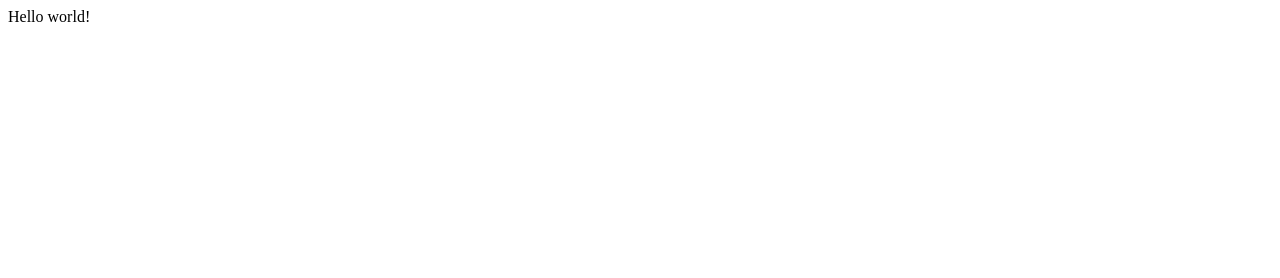
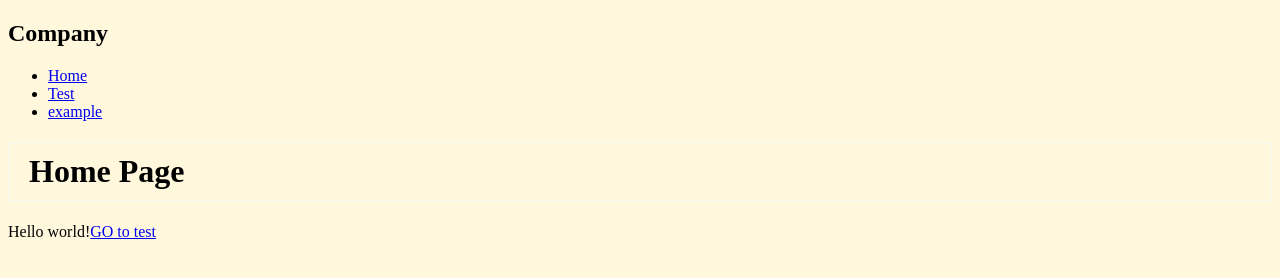
Before and after one commit to nhemnt/gatsby-practice, a Gatsby site: page / in a window 1280 px wide. Built offline with nearby package versions, Linux system fonts and the light colour scheme; Gatsby itself is replaced by a stand-in of ours.

Commit message:
hello world gatsby project

```diff
--- /dev/null
+++ b/gatsby-browser.js
@@ -0,0 +1 @@
+import './src/styles/global.css';
--- a/gatsby-config.js
+++ b/gatsby-config.js
@@ -5,5 +5,12 @@
  */
 
 module.exports = {
-  /* Your site config here */
+/* Your site config here */
+  siteMetadata: {
+    title: 'Hemant',
+    description: 'just some description about site',
+    author: '@nhemnt',
+    data: { name: 'negi', age: 25 }
+  },
+
 }
--- /dev/null
+++ b/src/component/Header.js
@@ -0,0 +1,9 @@
+import React from 'react';
+import headerStyle from './Header.module.css';
+const Header = (props) => {
+    return (
+        <h1 className={headerStyle.header}>{props.title}</h1>
+    )
+}
+
+export default Header;
--- /dev/null
+++ b/src/component/Header.module.css
@@ -0,0 +1,4 @@
+.header{
+    border: 1px solid #f6f6f6;
+    padding: 10px 20px;
+}
--- /dev/null
+++ b/src/component/Layout.js
@@ -0,0 +1,13 @@
+import React from "react"
+import Navbar from "./Navbar"
+
+const Layout = ({ children }) => {
+  return (
+    <div>
+      <Navbar />
+      <main>{children}</main>
+    </div>
+  )
+}
+
+export default Layout
--- /dev/null
+++ b/src/component/Navbar.js
@@ -0,0 +1,22 @@
+import React from 'react'
+import { Link } from 'gatsby';
+const Navbar = () => {
+  return (
+    <nav>
+      <h2>Company</h2>
+      <ul>
+        <li>
+          <Link to="/">Home</Link>
+        </li>
+        <li>
+        <Link to="/test/">Test</Link>
+        </li>
+        <li>
+          <Link to="/example">example</Link>
+        </li>
+      </ul>
+    </nav>
+  )
+}
+
+export default Navbar
--- /dev/null
+++ b/src/examples/Header.js
@@ -0,0 +1,12 @@
+import React from "react"
+
+export const Header = () => {
+  return (
+    <div>
+      <h1>Header</h1>
+      <h1>Title</h1>
+    </div>
+  )
+}
+
+export default Header
--- a/src/pages/index.js
+++ b/src/pages/index.js
@@ -1,3 +1,10 @@
 import React from "react"
+import { Link } from 'gatsby';
+import Header from '../component/Header';
+import Layout from '../component/Layout'
+export default () => <Layout>
+    <Header title ="Home Page" />
+    Hello world!
+    <Link to="/test/">GO to test</Link>
 
-export default () => <div>Hello world!</div>
+    </Layout>
--- /dev/null
+++ b/src/styles/global.css
@@ -0,0 +1,7 @@
+body{
+    background: cornsilk;
+}
+
+.background-red{
+    background: red;
+}
```
Also changed, not shown: src/pages/example.js (added, +12 -0 lines), src/pages/test.js (added, +10 -0 lines).
